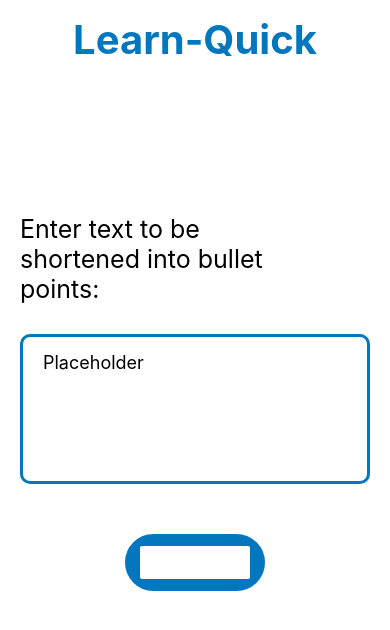
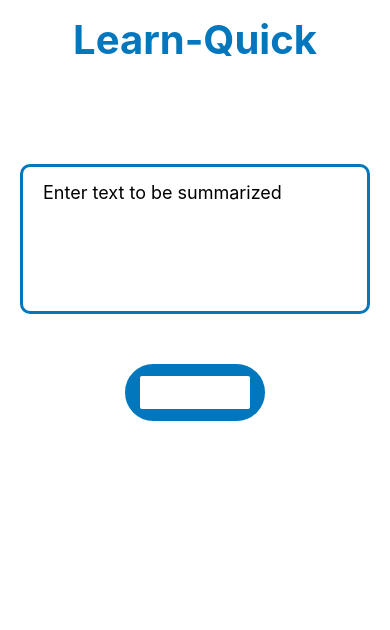
Before and after one commit to tohrxyz/learn-quick, a React Native app: screen / in a window 390 px wide. Shown: the top 630 px of the page. Built offline with nearby package versions, Linux system fonts and the light colour scheme.

Commit message:
edited input field placeholder

```diff
--- a/App.js
+++ b/App.js
@@ -8,7 +8,7 @@ import styles from './styles/styles';
 export default function App() {
 
   // handles change of text inside TextInput element
-  const [value, onChangeText] = useState('Placeholder')
+  const [value, onChangeText] = useState('')
 
   // function that hides keyboard
   const dismissKeyboard = () => {
@@ -24,14 +24,14 @@ export default function App() {
         <View style={styles.contentContainer}>
 
           <Text style={styles.title}>Learn-Quick</Text>
-          <Text style={styles.description}>Enter text to be shortened into bullet points:</Text>
+          {/* <Text style={styles.description}>Summarize text</Text> */}
 
           <View style={styles.textInputContainer}>
               <TextInput
+                placeholder="Enter text to be summarized"
                 editable
                 multiline
                 numberOfLines={4}
-                //maxLenght
                 onChangeText={text => onChangeText(text)}
                 value = {value}
                 returnKeyType="done"
--- a/styles/styles.js
+++ b/styles/styles.js
@@ -14,10 +14,12 @@ const styles = StyleSheet.create({
     color: '#0277bd',
   },
   description:{
-    marginTop: 150,
-    fontSize: 25,
+    marginTop: 50,
+    fontSize: 35,
     maxWidth: 300,
-    marginLeft: -50,
+    textAlign: 'center',
+    // marginLeft: -50,
+    fontWeight: 'bold',
   },
   textInput:{
     color: 'black',
@@ -27,7 +29,7 @@ const styles = StyleSheet.create({
     borderWidth: 3,
     borderColor: '#0277bd',
     borderRadius: 10,
-    marginTop: 30,
+    marginTop: 100,
     width: 350,
     paddingHorizontal: 20,
     paddingVertical: 15,
```
